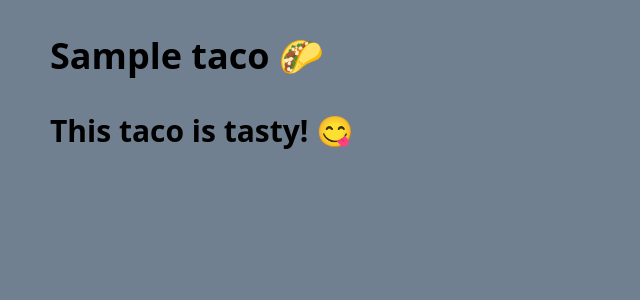
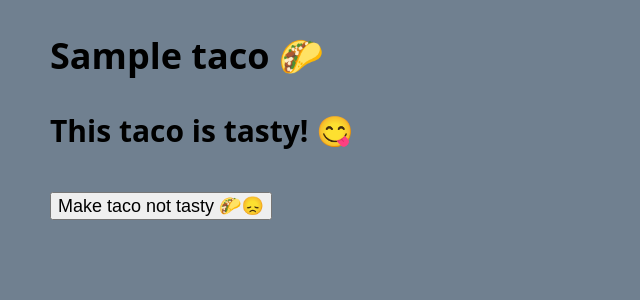
Before and after one commit to ralrubayee/SSR, a Node server app: template views/tacos/show.ejs in a window 1280 px wide. Shown: the part 144-444 px from the top of the page, without its empty margins (0-640 px from the left). Run offline with Node 20, Linux system fonts and the light colour scheme; the visitor is signed in with stand-in values (Sample User, id 1); tables that the repository leaves empty hold one stand-in row (values such as "Sample post"); the template is opened without the code that fills it: values that come from a table or form of the project are taken from there, most other values are stand-ins (such as "Sample title", 1, 10 or a date in 2020); some libraries are stand-ins or nearby versions.

Commit message:
build flipping tasty functionality

```diff
--- a/routes/tacos.js
+++ b/routes/tacos.js
@@ -12,6 +12,9 @@ router.get("/:id", tacosCtrl.show)
 // localhost:3000/tacos - POST
 router.post("/", isLoggedIn, tacosCtrl.create)
 
+// localhost:3000/tacos/:id/flip-tasty
+router.patch("/:id/flip-tasty", isLoggedIn, tacosCtrl.flipTasty)
+
 export {
   router
 }
--- a/views/tacos/show.ejs
+++ b/views/tacos/show.ejs
@@ -5,6 +5,16 @@
   <p>From the kitchen of <%= taco.owner.name %></p>
   <h1><%= taco.name %> 🌮</h1>
   <h2>This taco is <%= taco.tasty ? "tasty! 😋" : "not tasty! 😢" %> </h2>
+  <% if (user) {%>
+    <form
+      action="/tacos/<%= taco._id %>/flip-tasty?_method=PATCH"
+      method="POST"
+    >
+      <button class="btn" type="submit">
+        Make taco <%= taco.tasty ? "not tasty 🌮😞" : "tasty 🌮🎉" %>
+      </button>
+    </form>
+  <% } %>
 </section>
 
 <%- include("../partials/footer") %>
```
Also changed, not shown: controllers/tacos.js (+16 -0 lines).
